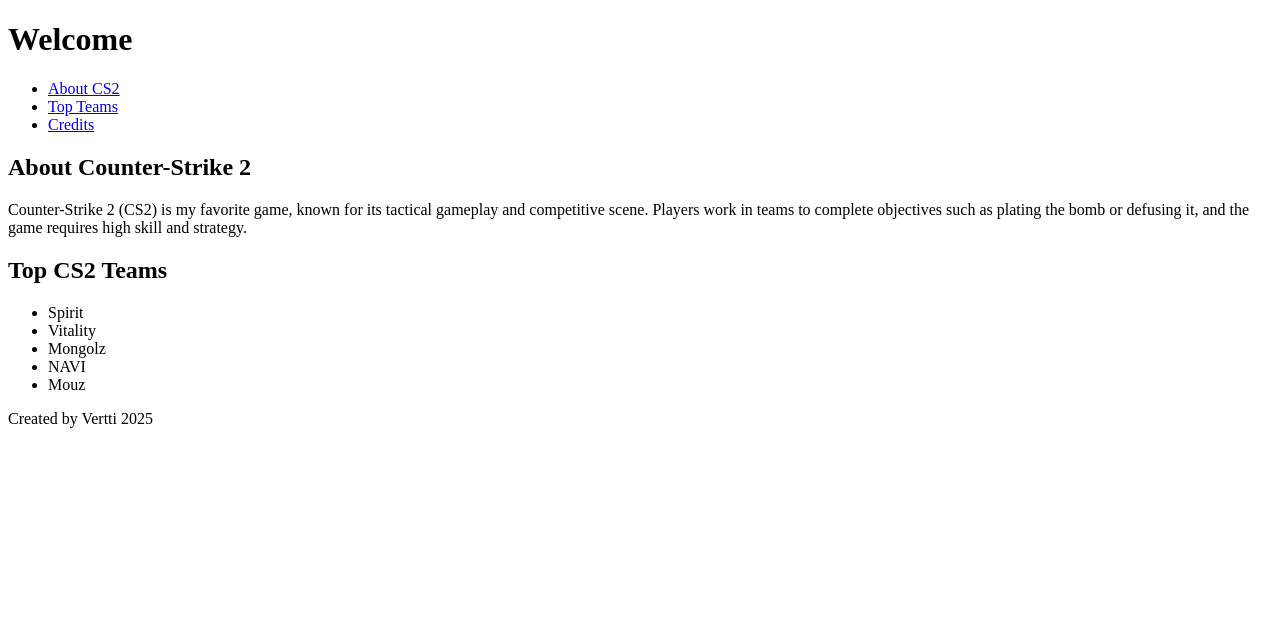
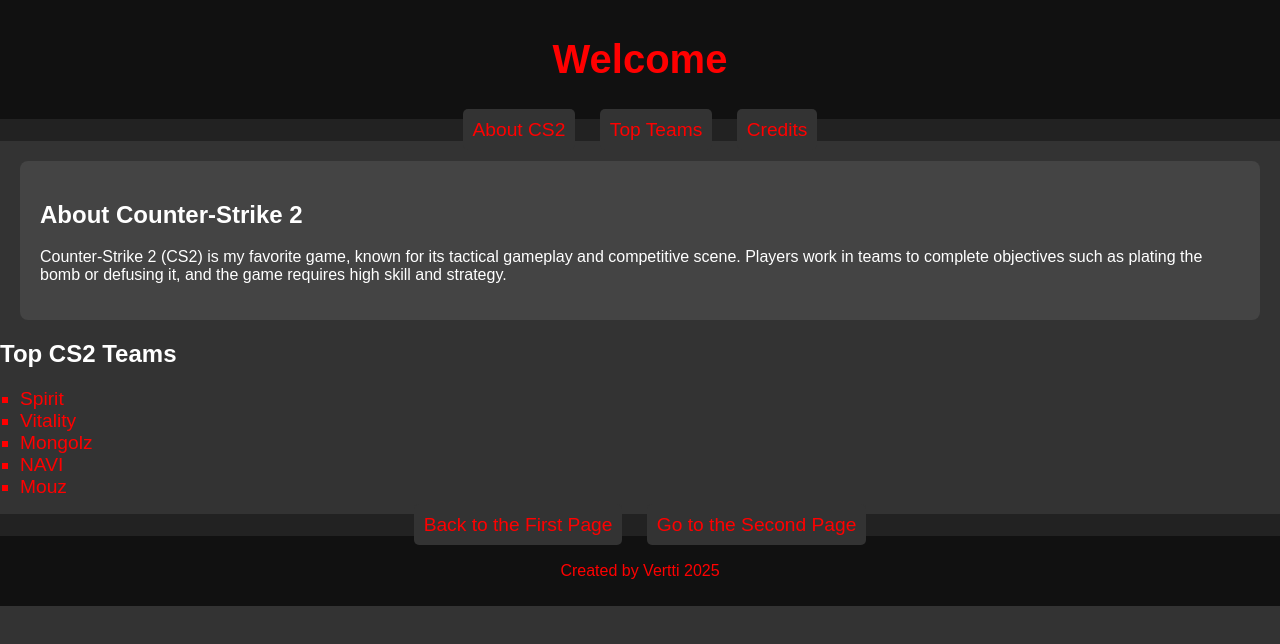
Before and after one commit to verqv/verqv.github.io, a plain HTML site: page index.html in a window 1280 px wide. Drawn offline with Linux system fonts and the light colour scheme.

Commit message:
Add files via upload
4B

```diff
--- a/index.html
+++ b/index.html
@@ -3,7 +3,8 @@
 <head>
     <meta charset="UTF-8">
     <meta name="viewport" content="width=device-width, initial-scale=1.0">
-    <title>My cs2 page</title>
+    <title>My CS2 Page</title>
+    <link rel="stylesheet" href="styless.css">
 </head>
 <body>
     <header>
@@ -14,16 +15,15 @@
             <li><a href="#about-cs2">About CS2</a></li>
             <li><a href="#top-teams">Top Teams</a></li>
             <li><a href="#footer">Credits</a></li>
+
         </ul>
     </nav>
     <main>
-        <!-- About CS2 Section -->
         <section id="about-cs2">
             <h2>About Counter-Strike 2</h2>
             <p>Counter-Strike 2 (CS2) is my favorite game, known for its tactical gameplay and competitive scene. Players work in teams to complete objectives such as plating the bomb or defusing it, and the game requires high skill and strategy.</p>
         </section>
 
-        <!-- Top Teams Section -->
         <section id="top-teams">
             <h2>Top CS2 Teams</h2>
             <ul>
@@ -35,8 +35,21 @@
             </ul>
         </section>
     </main>
+
+    <div class="bottom-nav">
+        <nav>
+            <ul>
+                <li><a href="index.html">Back to the First Page</a></li>
+                <li><a href="second.html">Go to the Second Page</a></li>
+            </ul>
+        </nav>
+    </div>
+
+
     <footer id="footer">
         <p>Created by Vertti 2025</p>
     </footer>
+
+
 </body>
 </html>
--- /dev/null
+++ b/styless.css
@@ -0,0 +1,119 @@
+body {
+    font-family: Arial, sans-serif;
+    background-color: #333;
+    color: white;
+    margin: 0;
+    padding: 0;
+}
+
+header {
+    background-color: #111;
+    padding: 10px;
+    text-align: center;
+}
+
+header h1 {
+    font-size: 2.5em;
+    color: #f00;
+}
+
+nav ul {
+    list-style-type: none;
+    padding: 0;
+    background-color: #222;
+    margin: 0;
+    text-align: center;
+}
+
+nav ul li {
+    display: inline;
+    margin: 10px;
+}
+
+nav ul li a {
+    text-decoration: none;
+    color: #f00;
+    font-size: 1.2em;
+}
+
+nav ul li a:hover {
+    text-decoration: underline;
+}
+
+#about-cs2 {
+    padding: 20px;
+    background-color: #444;
+    margin: 20px;
+    border-radius: 8px;
+}
+
+#top-teams ul {
+    list-style-type: square;
+    padding-left: 20px;
+}
+
+#top-teams li {
+    font-size: 1.2em;
+    color: #f00;
+}
+
+footer {
+    background-color: #111;
+    text-align: center;
+    padding: 10px;
+    color: #f00;
+}
+
+nav a {
+    color: red;
+    text-decoration: none;
+    padding: 10px;
+    background-color: #333;
+    border-radius: 5px;
+}
+
+nav a:hover {
+    background-color: #555;
+}
+
+
+.second-page {
+    background-color: #a9c7e7;
+}
+
+
+.second-page h1, .second-page h2 {
+    border-bottom: 2px solid #e74c3c;
+    padding-bottom: 10px;
+    color: #2c3e50;
+}
+
+.second-page p {
+    background-color: #ecf0f1;
+    padding: 10px;
+    border-radius: 5px;
+    font-size: 18px;
+    color: #34495e;
+}
+
+.second-page header {
+    margin-bottom: 20px;
+}
+
+.second-page main {
+    padding: 20px;
+}
+
+.second-page footer {
+    margin-top: 30px;
+}
+
+.second-page nav ul li a {
+    text-decoration: none;
+    color: #e74c3c;
+    font-weight: bold;
+}
+
+.second-page nav ul li a:hover {
+    color: #2980b9;
+}
```
Also changed, not shown: second.html (added, +35 -0 lines).
